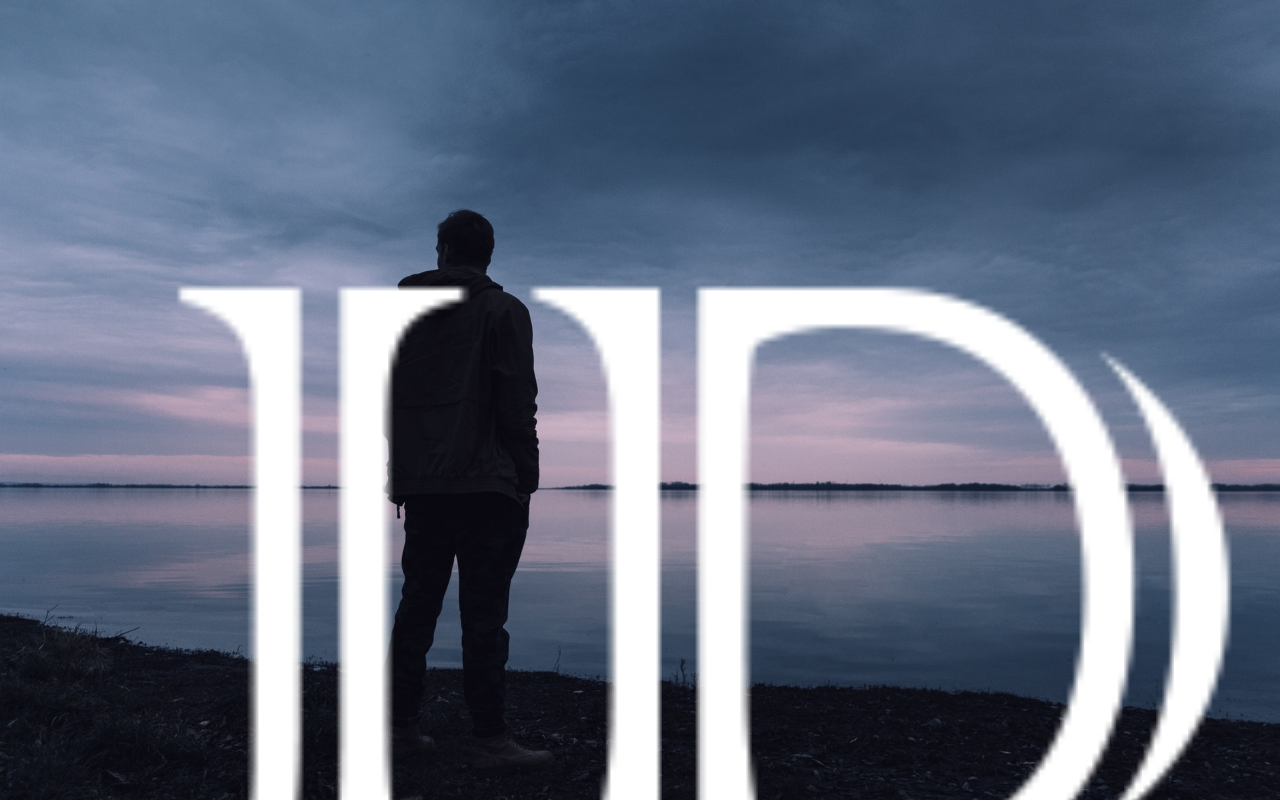
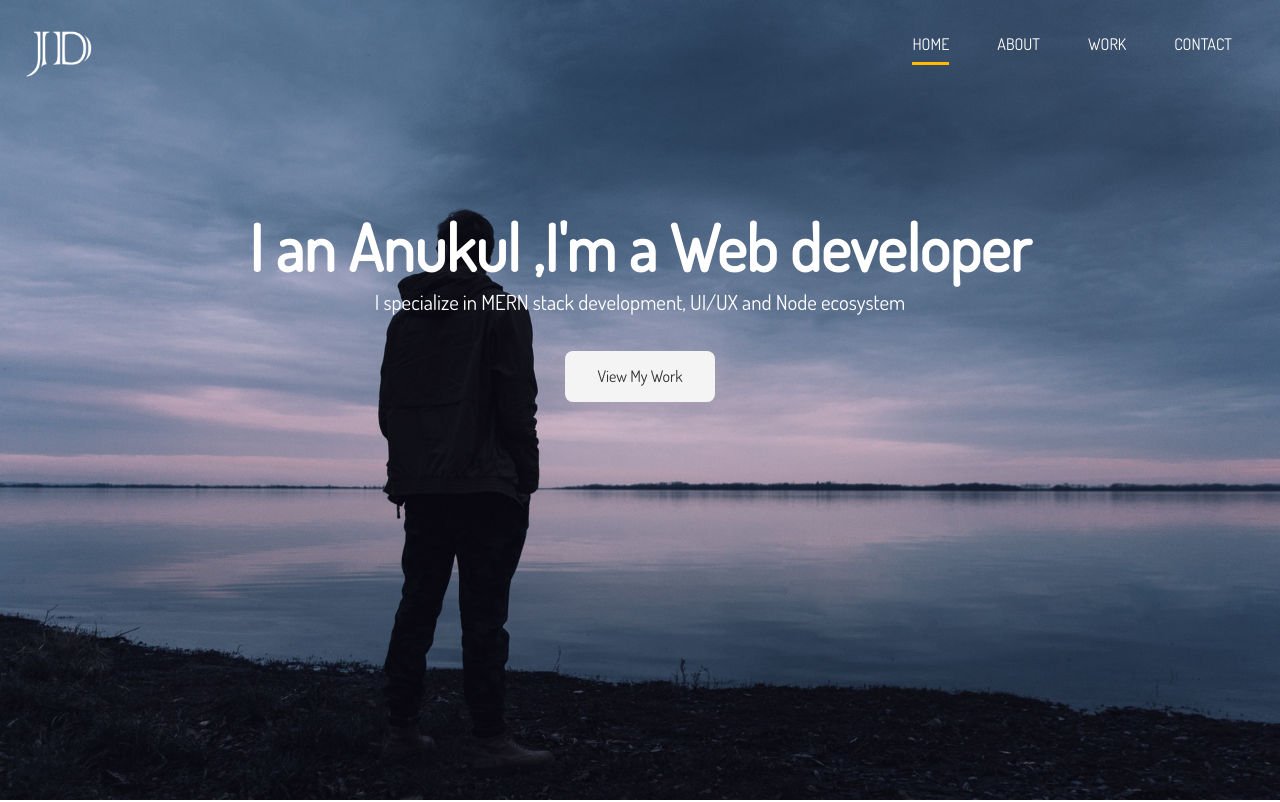
Before and after one commit to anukulSingh/Portfolio_website_template, a website: page dist/index.html in a window 1280 px wide. Shown: the top 802 px of the page. Drawn offline with Linux system fonts and the light colour scheme.

Commit message:
Navbar and Header

```diff
--- a/scss/_config.scss
+++ b/scss/_config.scss
@@ -1,5 +1,6 @@
 $website-width: 1280px;
 $main-color: #ffbc00;
 $light-color: #f4f4f4;
+$medium-color: #ccc;
 $dark-color: #333;
 $bg-image: url('../img/showcase.jpg')
--- /dev/null
+++ b/scss/_utilities.scss
@@ -0,0 +1,49 @@
+.container {
+    max-width: $website-width;
+    padding: 0 1.5rem;
+    margin: auto;
+    overflow: hidden;
+
+}
+
+//buttons
+%btn-shared {
+    display: inline-block;
+    padding: 0.8rem 2rem;
+    transition: all 0.5s;
+    border: none;
+    border-radius: 8px;
+    cursor: pointer;
+}
+
+.btn {
+    &-main {
+        @extend %btn-shared;
+        color: #333;
+        background-color: $main-color;
+    }
+    &-light {
+        @extend %btn-shared;
+        color: #333;
+        background-color: $light-color;
+    }
+    &-dark {
+        @extend %btn-shared;
+        color: #f4f4f4;
+        background-color: $dark-color;
+    }
+}
+
+button[class^='btn-']:hover,
+a[class^='btn-']:hover,
+input[class^='btn-']:hover {
+    background-color: $main-color;
+}
+
+.lead {
+    font-size: 1.3rem;
+    margin-bottom: 2rem;
+}
+.text-center {
+    text-align: center;
+}
--- a/scss/main.scss
+++ b/scss/main.scss
@@ -1,4 +1,5 @@
 @import 'config';
+@import 'utilities';
 
 //General styles
 
@@ -27,12 +28,59 @@ img {
     width: 100%;
 }
 
+//logo
+#logo {
+    width: 70px;
+    height: 70px;
+    color: #fff;
+    text-transform: uppercase;
+}
+//main nav
+#main-nav {
+    display: flex;
+    justify-content: space-between;
+    padding-top: 1rem;
+
+    ul {
+        display: flex;
+    }
+    li {
+        padding: 1rem 1.5rem;
+    }
+    a {
+        color: #fff;
+        text-transform: uppercase;
+        border-bottom: 3px transparent solid;
+        padding-bottom: 0.5rem;
+        transition: border-color 0.5s;
+
+        &:hover {
+            border-color: $medium-color;
+        }
+
+        &.current {
+            border-color: $main-color;
+        }
+    }
+}
+//header
 #header {
-
+    //header-home
     &-home {
         background: $bg-image no-repeat center right / cover;
         height: 100vh;
         color: #fff;
+
+        //header-content
+        .header-content {
+            text-align: center;
+            padding-top: 10%;
+
+            h1 {
+                font-size: 4rem;
+                line-height: 1.2;
+            }
+        }
     }
 
 }
```
Also changed, not shown: README.md, dist/css/main.css, dist/index.html.
